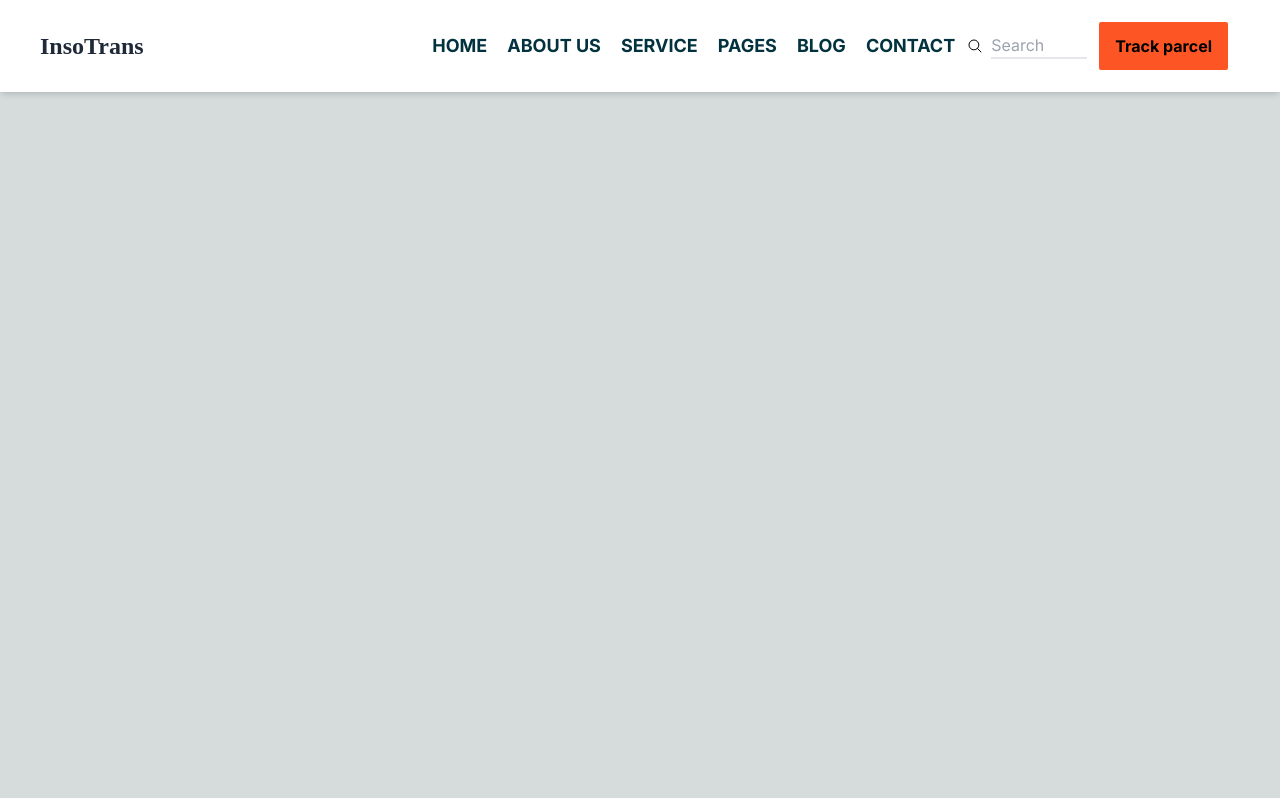
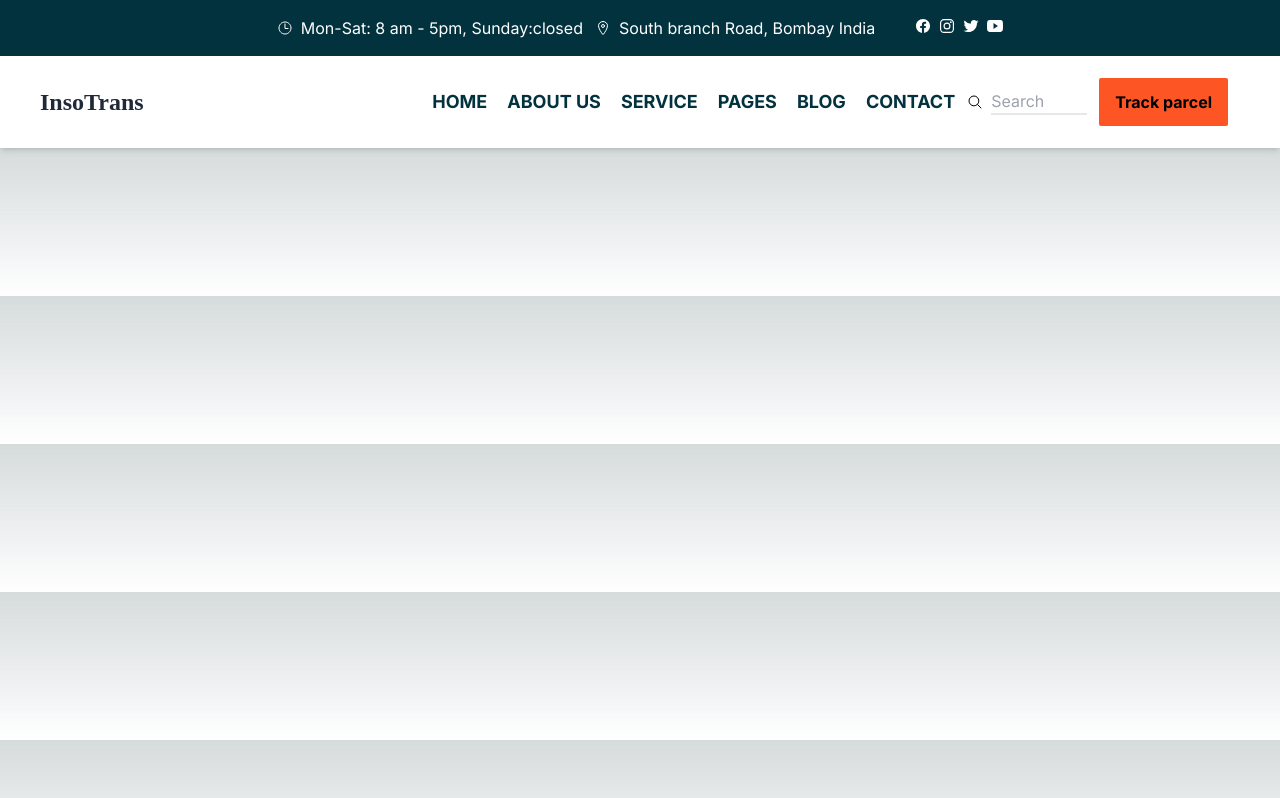
Before and after one commit to dev-shreyash/brand-page-nextjs, a Next.js app: page / in a window 1280 px wide. Built offline with nearby package versions, Linux system fonts and the light colour scheme.

Commit message:
top header added

```diff
--- a/src/app/page.tsx
+++ b/src/app/page.tsx
@@ -1,9 +1,11 @@
 import Navbar from "@/components/Navbar";
+import TopHeader from "@/components/TopHeader";
 import Image from "next/image";
 
 export default function Home() {
   return (
   <div className="content">
+    <TopHeader/>
     <Navbar/>
   </div>
   );
--- a/src/components/Navbar.tsx
+++ b/src/components/Navbar.tsx
@@ -58,7 +58,7 @@ const Navbar: React.FC = () => {
   };
 
   return (
-    <div className="shadow-md w-full fixed top-0 left-0">
+    <div className="shadow-md w-full  left-0">
       <div className="md:flex items-center justify-between bg-white py-4 md:px-10 px-7">
         <div className="font-bold text-2xl cursor-pointer flex items-center font-[Poppins] text-gray-800">
           InsoTrans
--- a/src/components/TopHeader.tsx
+++ b/src/components/TopHeader.tsx
@@ -1,11 +1,62 @@
-import React from 'react'
-
+"use client";
+import React, { useState, useEffect } from "react";
+import { IonIcon } from "@ionic/react";
+import {
+  closeOutline,
+  menuOutline,
+  addOutline,
+  removeOutline,
+  searchOutline,
+  timeOutline,
+  locationOutline,
+  logoFacebook,
+  logoInstagram,
+  logoTwitter,
+  logoYoutube,
+} from "ionicons/icons";
 const TopHeader = () => {
   return (
-    <div>
+    <div className="flex bg-secondary text-white w-full justify-center py-4">
+      <div className="flex w-60% px-10 space-x-10">
+        <div className="flex space-x-3 items-center w-full">
+          <div className="flex items-center space-x-2">
+            <IonIcon icon={timeOutline} style={{ color: "white" }} />
+            <p> Mon-Sat: 8 am - 5pm, Sunday:closed</p>
+          </div>
+          <div className="flex items-center justify-around space-x-2">
+            <IonIcon icon={locationOutline} style={{ color: "white" }} />
+            <p> South branch Road, Bombay India</p>
+          </div>
+        </div>
+        <div className="flex space-x-2">
+          <a href="#" className="group">
+            <IonIcon
+              icon={logoFacebook}
+              className="text-white group-hover:text-primary"
+            />
+          </a>
+          <a href="#" className="group">
+            <IonIcon
+              icon={logoInstagram}
+              className="text-white group-hover:text-primary"
+            />
+          </a>
+          <a href="#" className="group">
+            <IonIcon
+              icon={logoTwitter}
+              className="text-white group-hover:text-primary"
+            />
+          </a>
+          <a href="#" className="group">
+            <IonIcon
+              icon={logoYoutube}
+              className="text-white group-hover:text-primary"
+            />
+          </a>
+        </div>
+      </div>
+    </div>
+  );
+};
 
-    </div>
-  )
-}
-
-export default TopHeader
+export default TopHeader;
```
